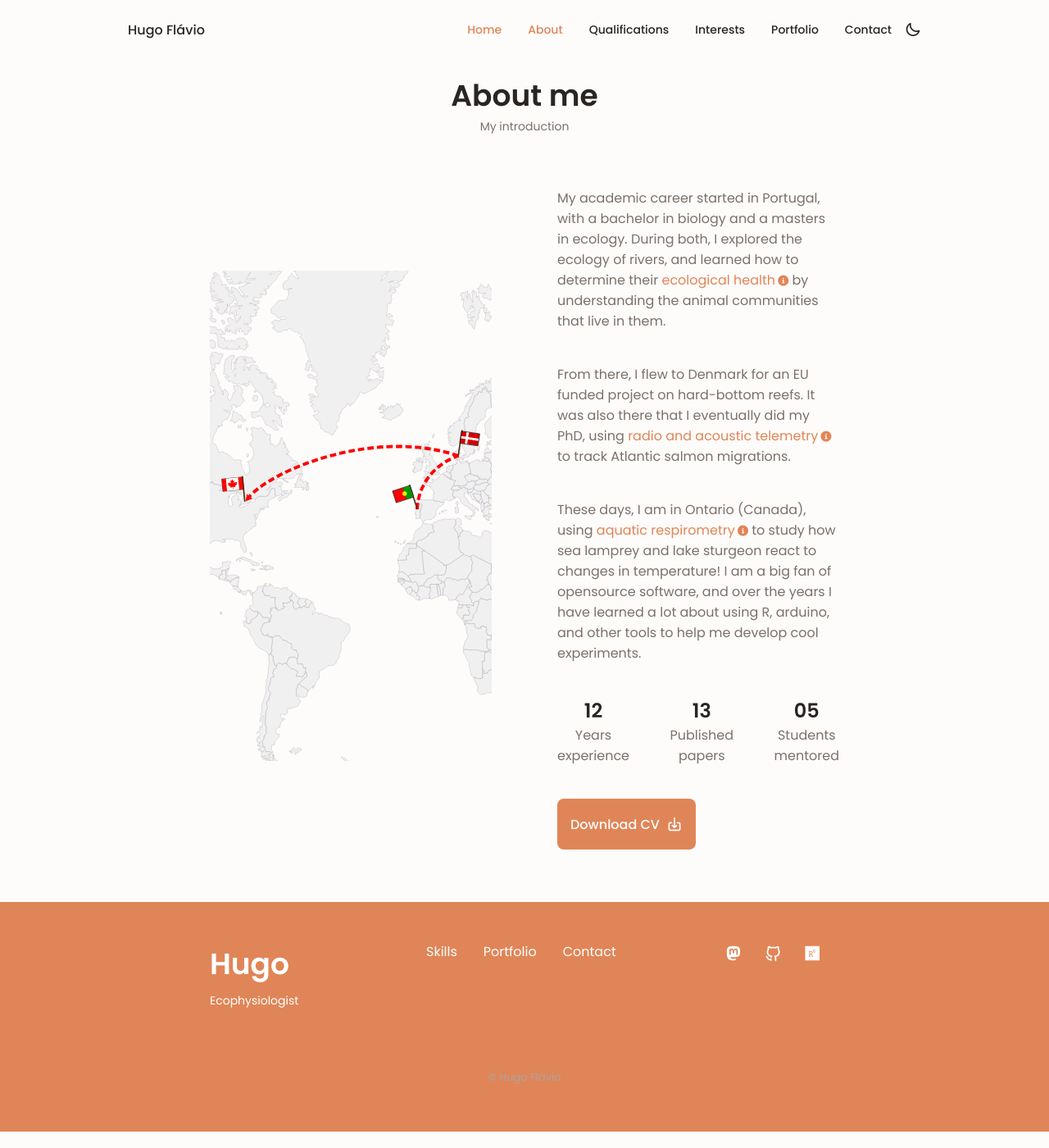
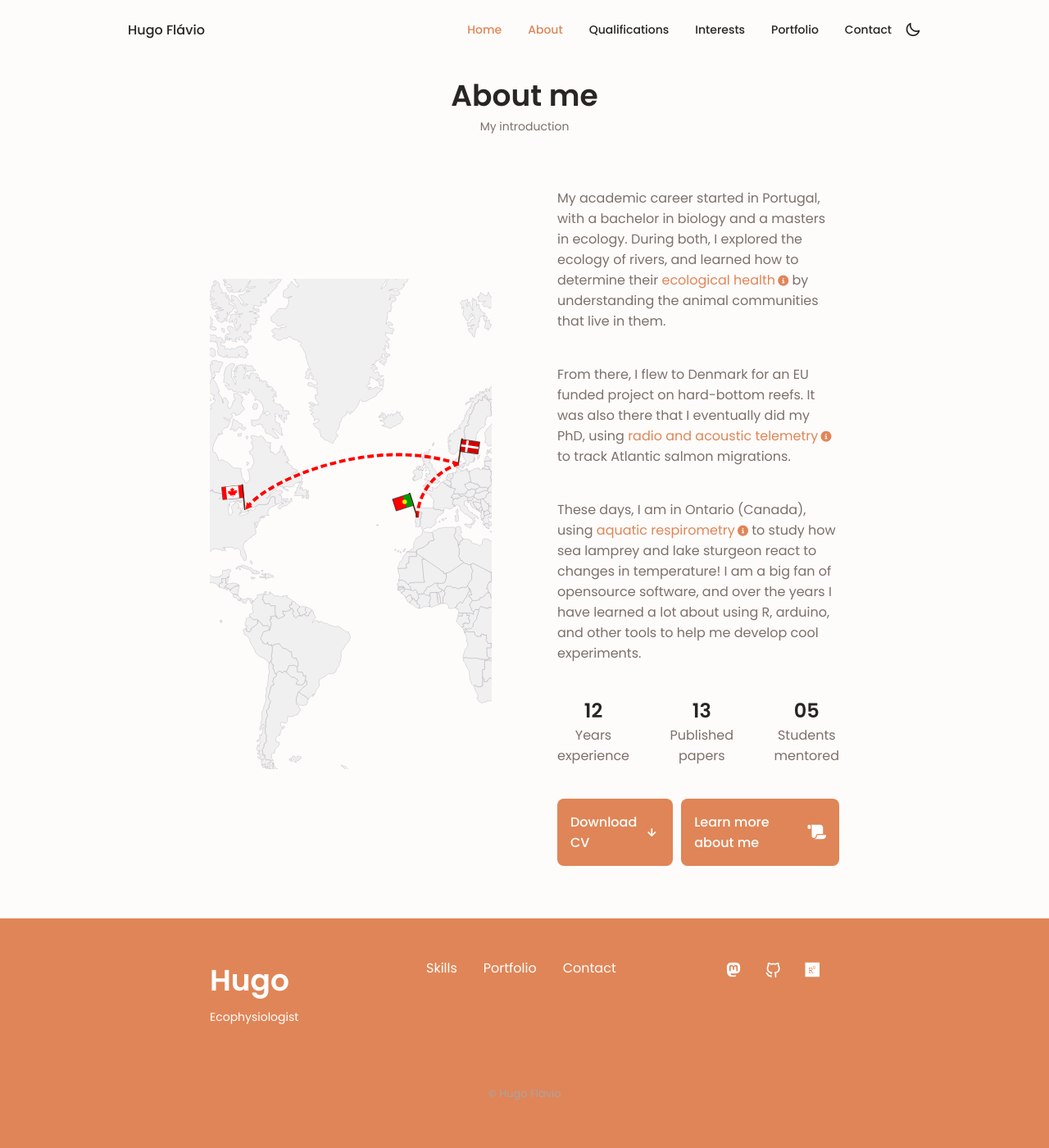
Before and after one commit to hugomflavio/hugoflavio-com, a Jekyll site: the page built from about.html, in a window 1280 px wide and 1400 px high, scrolled down 7 px. Shown: the whole window at 82% size. Built offline with Jekyll 4.4.1, drawn with Linux system fonts in a browser that asks for light colours; nearby versions of some CDN libraries; library files that are not in the unit come from our copies.

Commit message:
add buttons for future pages

```diff
--- a/_includes/home_qualifications.html
+++ b/_includes/home_qualifications.html
@@ -179,7 +179,12 @@
                         <span class="qualification__subtitle">Faculty of Sciences, University of Porto, Portugal</span>
                     </div>
                 </div>
+            </div>
 
+            <div class="qualification__learn-more">
+                <a href="qualifications/index.html" class="button button--flex">
+                    Learn more about my degrees and jobs<i class="fa-solid fa-scroll button__icon"></i>
+                </a>
             </div>
         </div>
     </div>
--- a/about.html
+++ b/about.html
@@ -44,8 +44,12 @@ permalink: /about/
             </div>
 
             <div class="about__buttons">
-                <a download="" href="assets/pdf/HugoFlavio_CV_Aug2023.pdf" class="button button--flex">
-                    Download CV<i class="uil uil-download-alt button__icon"></i>
+                <a download="" href="assets/pdf/HugoFlavio_CV_Aug2023.pdf" class="button button--flex about__button_download">
+                    Download CV<i class="uil uil-arrow-down button__icon"></i>
+                </a>
+
+                <a href="about/index.html" class="button button--flex">
+                    Learn more about me<i class="fa-solid fa-scroll button__icon"></i>
                 </a>
             </div>
         </div>
--- a/assets/css/theme.css
+++ b/assets/css/theme.css
@@ -701,6 +701,12 @@
     color: var(--first-color);
   }
 
+  .qualification__learn-more{
+    display: flex;
+    justify-content: center;
+    margin-bottom: var(--mb-2);
+    margin-top: var(--mb-2);
+  }
 /*==================== SKILLS ====================*/
   .skills__container{
     gap: 1.5rem;
@@ -893,6 +899,13 @@
     outline: none;
   }
 
+  .portfolio__learn-more{
+    display: flex;
+    justify-content: center;
+    margin-bottom: var(--mb-2);
+    margin-top: 4rem;
+  }
+
 /*==================== PROJECT IN MIND ====================*/
   .contact{
     text-align: center;
@@ -968,7 +981,12 @@
     bottom: 0;
   }
 
-
+  .testimonial__learn-more{
+    display: flex;
+    justify-content: center;
+    margin-bottom: var(--mb-2);
+    margin-top: 4rem;
+  }
 /*==================== CONTACT ME ====================*/
 
 
@@ -1161,6 +1179,10 @@
     grid-template-columns: 0.6fr;
     justify-content: center;
   }
+
+  .portfolio__learn-more{
+    margin-top: 4rem;
+  }
 }
 
 @media screen and (min-width: 768px){
@@ -1249,6 +1271,17 @@
     justify-content: initial;
   }
 
+  .about__button_download{
+    margin-right: 10px;
+  }
+  .about__button_download:hover .button__icon{
+    transform: translateY(0.25rem);
+  }
+/*  .about__button_more:hover .button__icon{
+    transform: translate(0.2rem, -0.2rem);
+  }*/
+
+
   .qualification__tabs{
     justify-content: center;
   }
@@ -1286,6 +1319,12 @@
   }
   .portfolio__content{
     align-items: center;
+  }
+  .swiper-css-mode > .swiper-pagination-bullets{
+    bottom: -4.5rem;
+  }
+  .portfolio__learn-more{
+    margin-top: 6rem;
   }
 
   .contact{
@@ -1357,9 +1396,6 @@
   .swiper-button-next{
     right: -3.5rem;
   }
-  .swiper-css-mode > .swiper-pagination-bullets{
-    bottom: -4.5rem;
-  }
 }
 
 /* For XXL devices */
```
Also changed, not shown: _includes/home_portfolio.html (+7 -0 lines), _includes/home_testimonial.html (+7 -0 lines).
